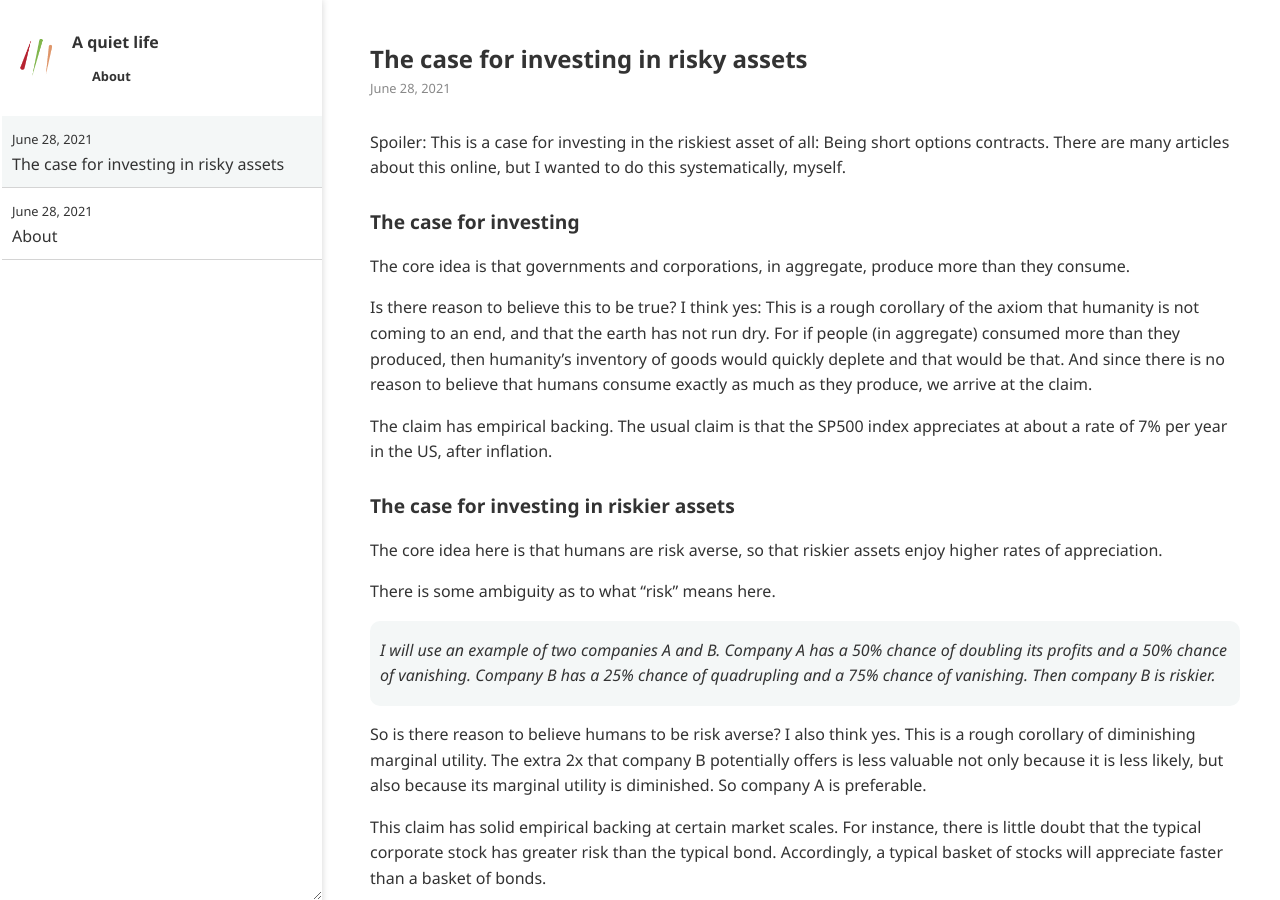
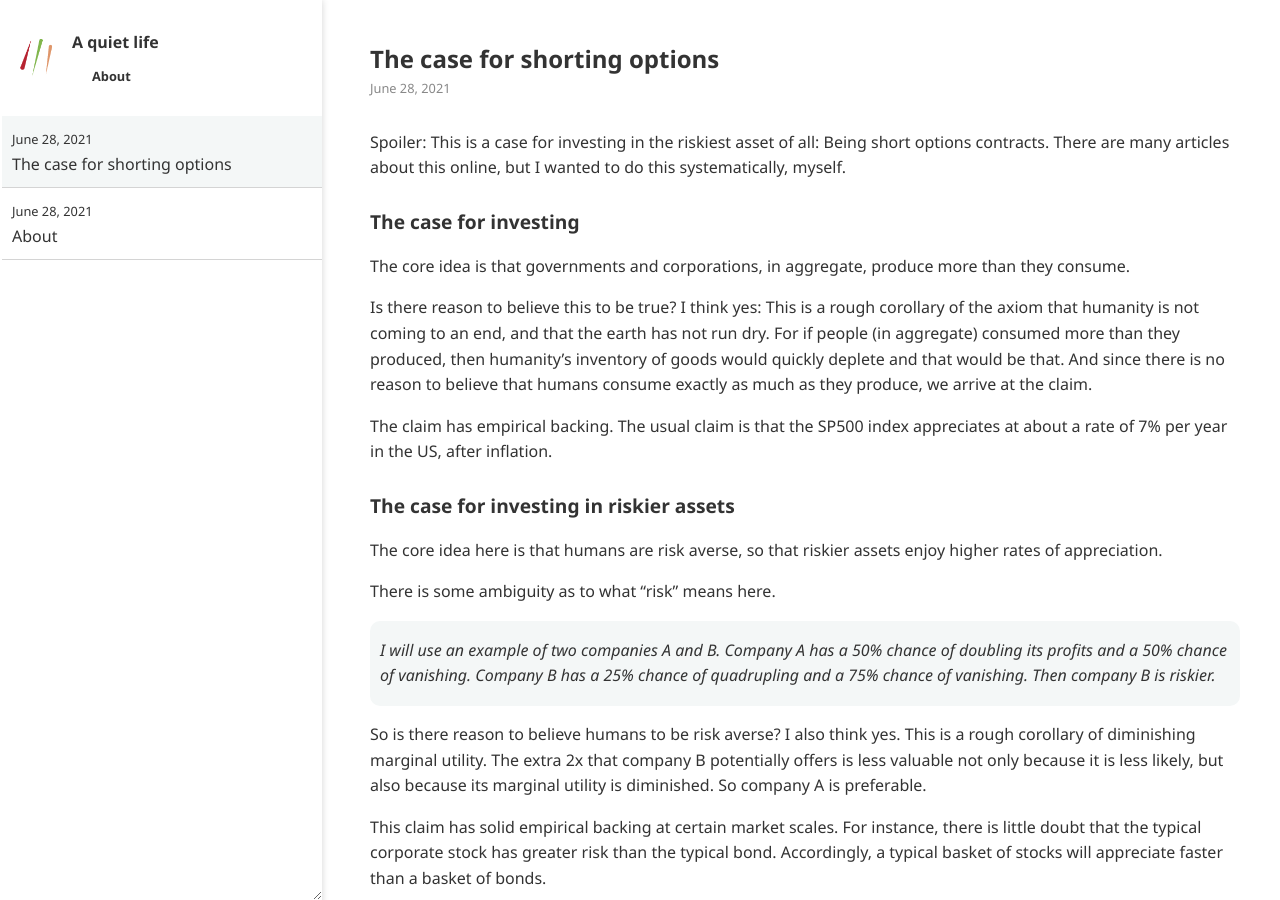
Before and after one commit to ansyblenetwork/aquietlife, a Jekyll site: the page built from _posts/2021-06-28-case-for-trading.md, in a window 1280 px wide and 900 px high. Built offline with Jekyll 4.4.1, drawn with Linux system fonts in a browser that asks for light colours.

Commit message:
Update 2021-06-28-case-for-trading.md

```diff
--- a/_posts/2021-06-28-case-for-trading.md
+++ b/_posts/2021-06-28-case-for-trading.md
@@ -1,5 +1,5 @@
 ---
-title: "The case for investing in risky assets"
+title: "The case for shorting options"
 ---
 
 Spoiler: This is a case for investing in the riskiest asset of all: Being short options contracts. There are many articles about this online, but I wanted to do this systematically, myself.
```
